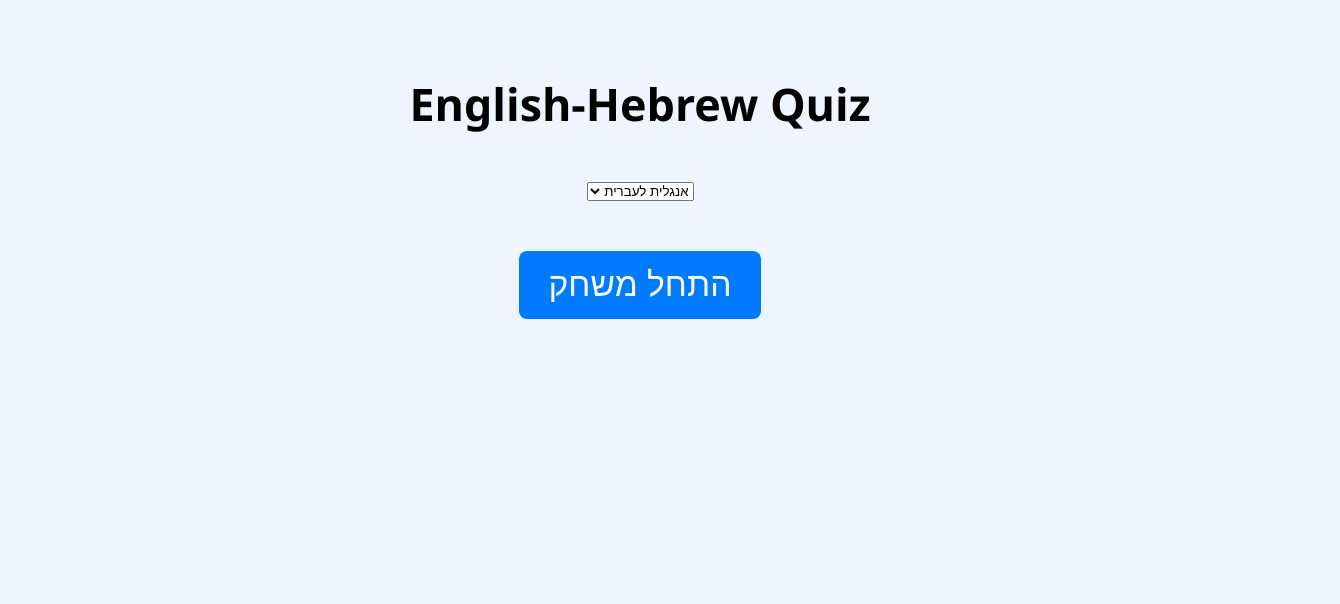
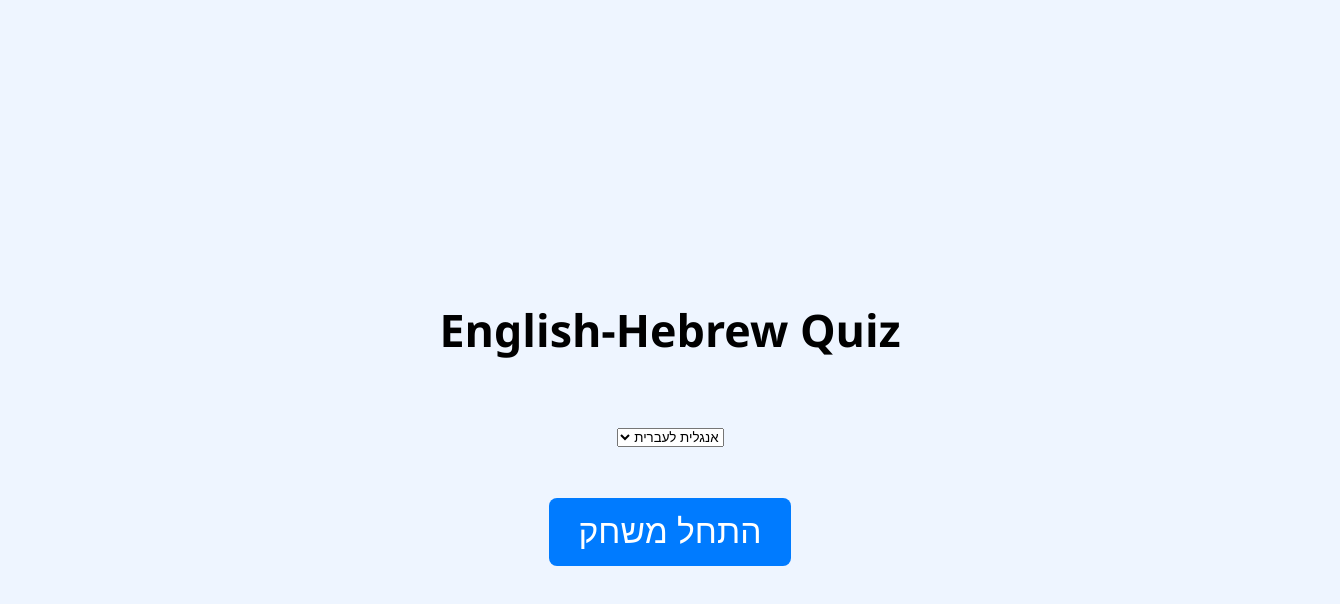
Before and after one commit to YitzchakG/EnglishWords, a plain HTML site: page index.html in a window 1280 px wide. Shown: the whole page, 1340 px wide, since content can reach past the window. Drawn offline with Linux system fonts and the light colour scheme.

Commit message:
Update index.html

```diff
--- a/index.html
+++ b/index.html
@@ -5,6 +5,14 @@
   <title>English-Hebrew Word Quiz</title>
   <style>
     body {
+      width: 100vw;
+      height: 100vh;
+      margin: 0;
+      padding: 0;
+      display: flex;
+      flex-direction: column;
+      justify-content: center;
+      align-items: center;
       font-size: 1.4em;
       line-height: 1.6;
       background: linear-gradient(135deg, #e3f2fd, #bbdefb);
@@ -68,6 +76,12 @@
     50% { transform: translateX(5px); }
     75% { transform: translateX(-5px); }
   }
+#game, #startScreen, #endScreen {
+      width: 100%;
+      max-width: 600px;
+      padding: 20px;
+      box-sizing: border-box;
+    }
 </style>
 <link href="https://fonts.googleapis.com/css2?family=Assistant:wght@400;600&display=swap" rel="stylesheet">
 <link rel="manifest" href="manifest.json">
@@ -273,7 +287,7 @@
   { en: 'evening', he: 'ערב' },
   { en: 'night', he: 'לילה' },
   { en: 'soon', he: 'בקרוב' },
-  { en: 'later', he: 'מאוחר' },
+  { en: 'later', he: 'מאוחר יותר' },
   { en: 'now', he: 'עכשיו' },
   { en: 'before', he: 'לפני' },
   { en: 'after', he: 'אחרי' },
```
